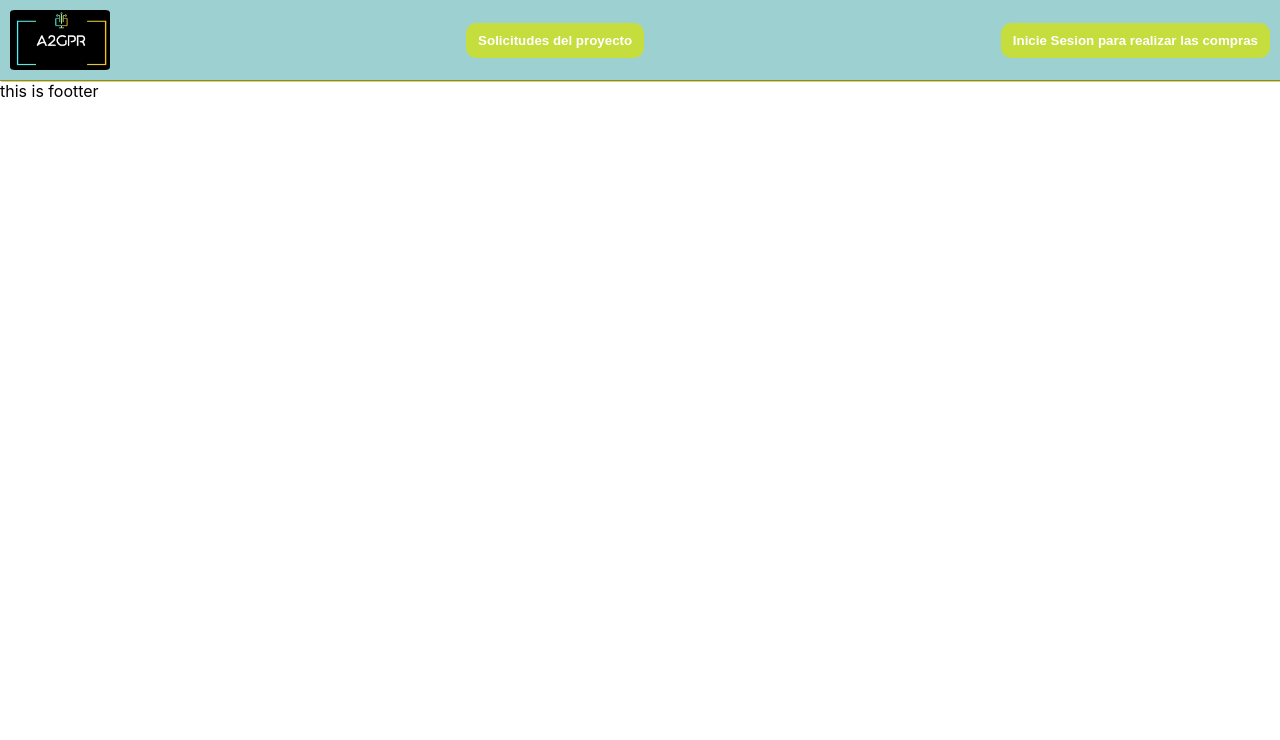
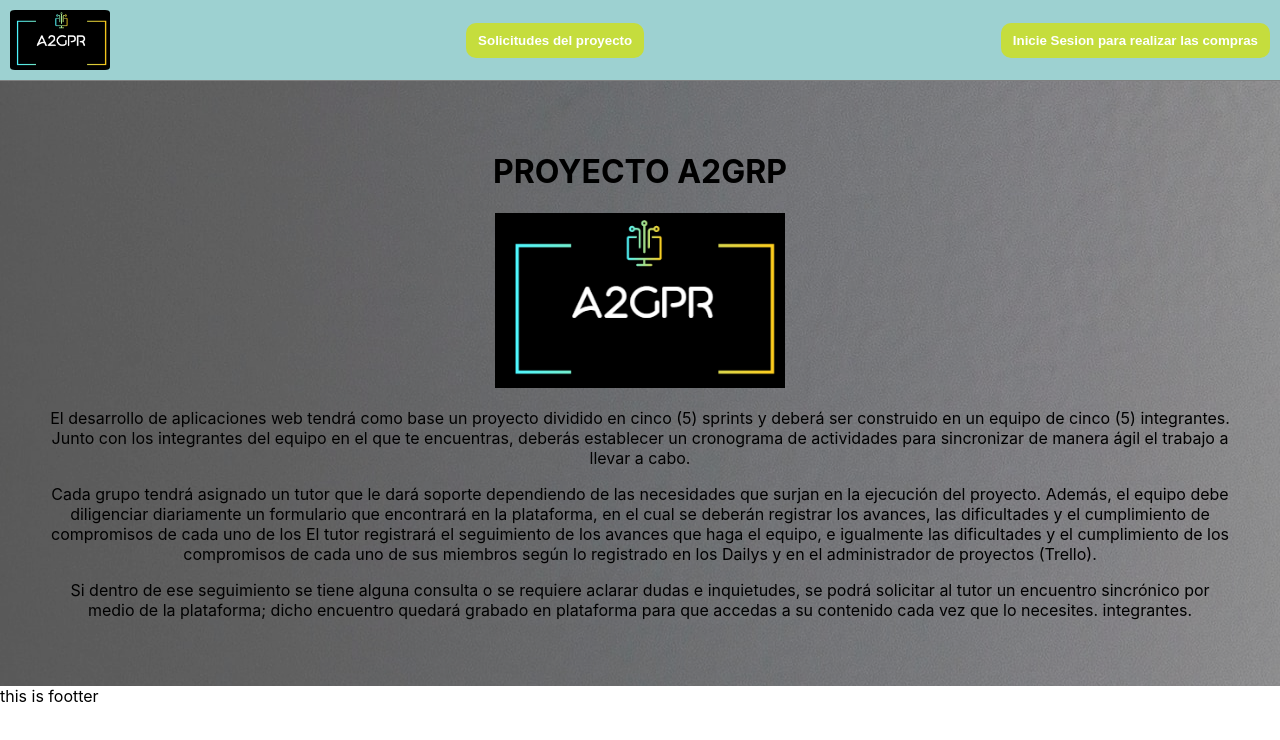
Before and after one commit to SebG15/proyecto, a React (Create React App) app: page / in a window 1280 px wide. Shown: the top 740 px of the page. Built offline with nearby package versions, Linux system fonts and the light colour scheme.

Commit message:
pagina con main e imagen de fondo

```diff
--- /dev/null
+++ b/src/Styles/EstilosIndex.css
@@ -0,0 +1,21 @@
+.fondoprincipal {
+    /*color de fondo blanco con opacidad 0.7*/
+    background-color: rgba(255, 255, 255, 0.281);
+    /*ancho automatico*/
+    width: auto;
+    /*altura minima 200 pixeles*/
+    min-height: 200px;
+    /*relleno 50 pixeles*/
+    padding: 50px;
+    /*alineacion del texto al centro*/
+    text-align: center;
+  }
+
+  .fondo{
+    background-image: url(Media/Fondo.jpg);
+    /*centrar, fijar y tamaño 100% en imagen de fondo*/
+
+
+
+
+  }
--- a/src/components/Header.jsx
+++ b/src/components/Header.jsx
@@ -1,4 +1,4 @@
-import Logo from 'Media/LogoEmpresa.PNG'
+import Logo from 'Media/LogoEmpresa.PNG';
 import "Styles/EstilosNavbar.css" ;
 
 
--- a/src/layouts/Layouts.jsx
+++ b/src/layouts/Layouts.jsx
@@ -1,10 +1,12 @@
 import Header from "components/Header";
 import Footer from "components/Footer";
+import Index from "pages/Index";
 
 const Layouts = () => {
     return (
         <div>
             <Header/>
+            <Index/>
             <Footer/>
         </div>
     )
--- a/src/pages/Index.jsx
+++ b/src/pages/Index.jsx
@@ -1,13 +1,44 @@
-
+import Logo from 'Media/LogoEmpresa.PNG';
+import 'Styles/EstilosIndex.css'
 
 const Index = () => {
     return (
-        <div>
+        <div >
 
-            <main>
-                <section>
+            <main className="fondo">
+            <div className="fondoprincipal ">
+        <h1 >PROYECTO A2GRP</h1>
+        <img src={Logo} width="290" alt="Prueba Ventas" className="logo" />
+        <p >
+          El desarrollo de aplicaciones web tendrá como base un proyecto dividido
+          en cinco (5) sprints y deberá ser construido en un equipo de cinco (5)
+          integrantes. Junto con los integrantes del equipo en el que te
+          encuentras, deberás establecer un cronograma de actividades para
+          sincronizar de manera ágil el trabajo a llevar a cabo.
 
-                </section>
+        </p>
+        Cada grupo tendrá asignado un tutor que le dará soporte dependiendo de
+          las necesidades que surjan en la ejecución del proyecto. Además, el
+          equipo debe diligenciar diariamente un formulario que encontrará en la
+          plataforma, en el cual se deberán registrar los avances, las
+          dificultades y el cumplimiento de compromisos de cada uno de los
+          El tutor registrará el seguimiento de los avances que haga el equipo, e
+          igualmente las dificultades y el cumplimiento de los compromisos de cada
+          uno de sus miembros según lo registrado en los Dailys y en el
+          administrador de proyectos (Trello).
+        <p>
+          <p>Si dentro de ese seguimiento se
+            tiene alguna consulta o se requiere aclarar dudas e inquietudes, se
+            podrá solicitar al tutor un encuentro sincrónico por medio de la
+            plataforma; dicho encuentro quedará grabado en plataforma para que
+            accedas a su contenido cada vez que lo necesites.
+            integrantes.
+
+          </p>
+
+        </p>
+      </div>
+
             </main>
         </div>
     )
--- a/src/pages/index.html
+++ b/src/pages/index.html
@@ -48,7 +48,7 @@
 
     </header>
     <main>
-      <div class="fondoprincipal">
+      <!-- <div class="fondoprincipal">
         <h1 >PROYECTO A2GRP</h1>
         <img src="./Media/LogoEmpresa.PNG" width="290" alt="Prueba Ventas" class="logo" />
         <p >
@@ -79,7 +79,7 @@
           </p>
 
         </p>
-      </div>
+      </div> -->
 
       <h2>Acerca de Nosotros</h2>
       <section >
```
Also changed, not shown: src/Styles/estilos.css (+1 -12 lines).
